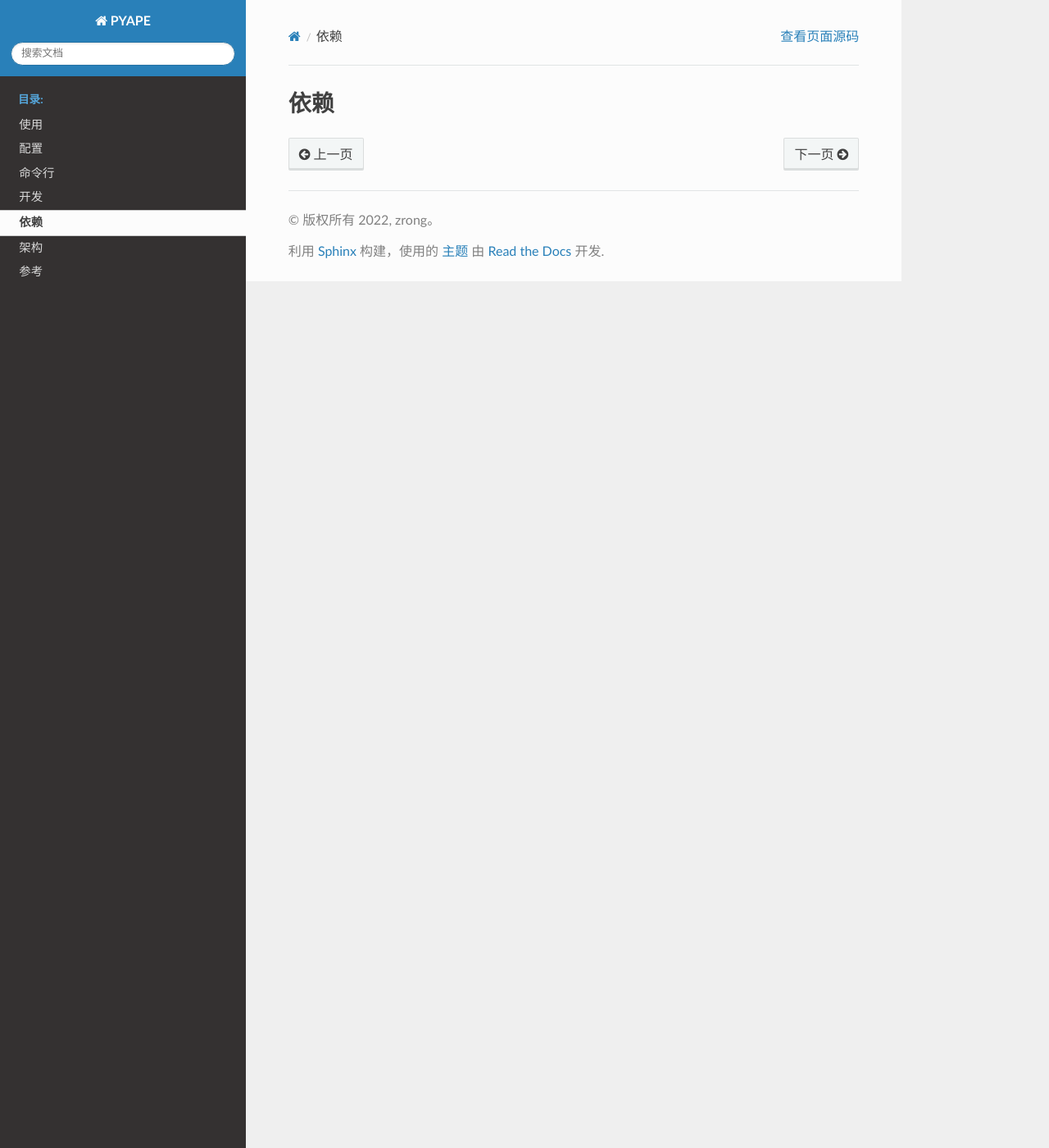
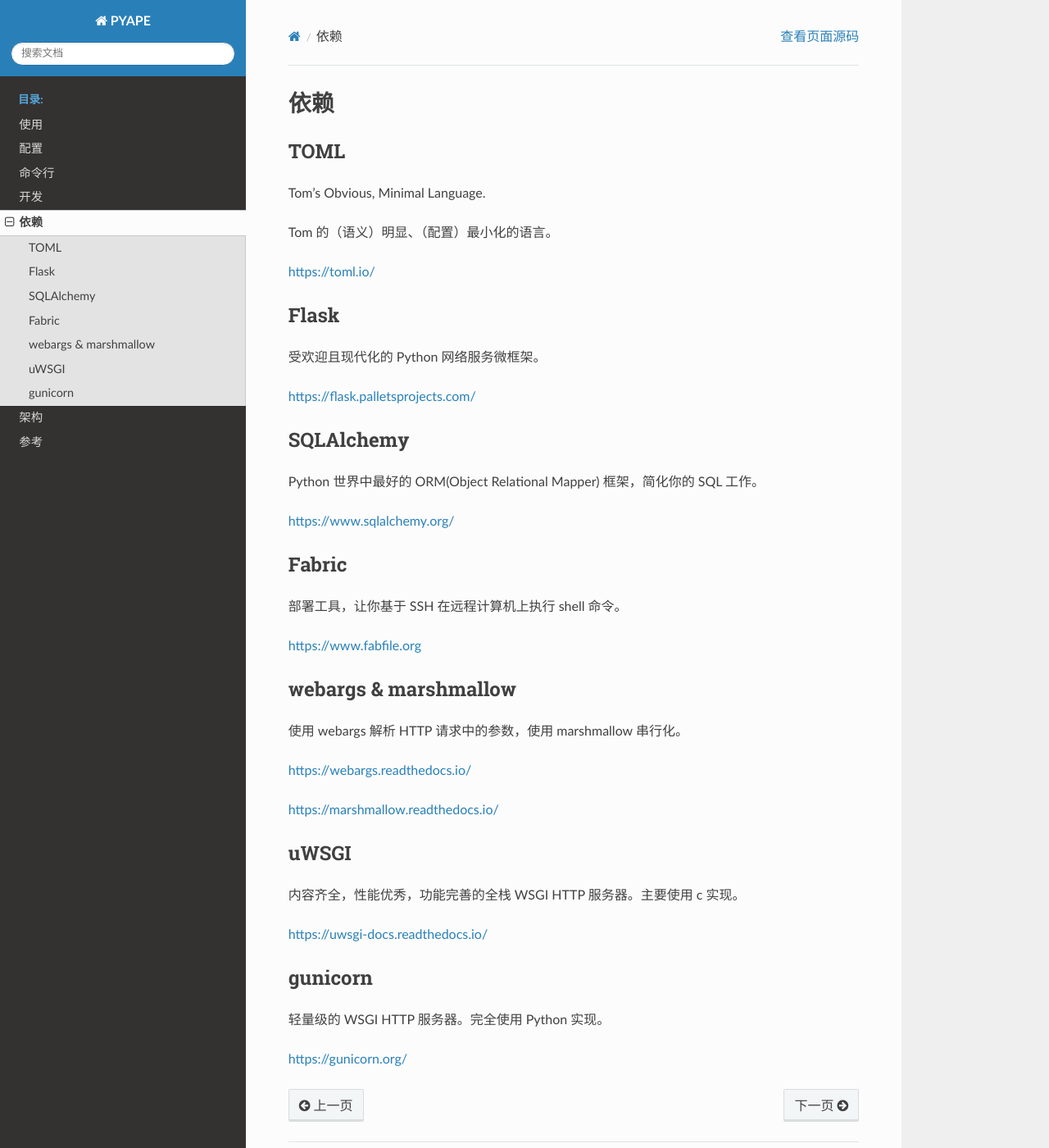
Before and after one commit to zrong/pyape, a Sphinx documentation site: the page built from docs/dependent.rst, in a window 1280 px wide and 1400 px high. Shown: the whole window at 82% size. Built offline with Sphinx 7.4.7 and the Read the Docs theme 2.0.0, drawn with Linux system fonts in a browser that asks for light colours.

Commit message:
refine doc

```diff
--- a/docs/architecture.rst
+++ b/docs/architecture.rst
@@ -58,7 +56,7 @@
                 return state.db.get_engine(self.app, bind=bind_key)
         return SessionBase.get_bind(self, mapper, clause)
 
-pyape 采用了另一种方法。下面截取 :ref:`pyape.db.DBManager <pyape_db_dbmanager>` 的一部分代码来说明：
+pyape 采用了另一种方法。下面截取 :ref:`pyape.db.DBManager <pyape.db.DBManager>` 的一部分代码来说明：
 
 .. code-block:: python
 
--- a/docs/dependent.rst
+++ b/docs/dependent.rst
@@ -1,2 +1,56 @@
 依赖
 ================
+
+TOML
+---------
+
+Tom's Obvious, Minimal Language.
+
+Tom 的（语义）明显、（配置）最小化的语言。
+
+https://toml.io/
+
+Flask
+---------------
+
+受欢迎且现代化的 Python 网络服务微框架。
+
+https://flask.palletsprojects.com/
+
+SQLAlchemy
+-------------
+
+Python 世界中最好的 ORM(Object Relational Mapper) 框架，简化你的 SQL 工作。
+
+https://www.sqlalchemy.org/
+
+Fabric
+---------------
+
+部署工具，让你基于 SSH 在远程计算机上执行 shell 命令。
+
+https://www.fabfile.org
+
+webargs & marshmallow
+-------------------------
+
+使用 webargs 解析 HTTP 请求中的参数，使用 marshmallow 串行化。
+
+https://webargs.readthedocs.io/
+
+https://marshmallow.readthedocs.io/
+
+uWSGI
+-------------
+
+内容齐全，性能优秀，功能完善的全栈 WSGI HTTP 服务器。主要使用 c 实现。
+
+https://uwsgi-docs.readthedocs.io/
+
+
+gunicorn
+--------------------
+
+轻量级的 WSGI HTTP 服务器。完全使用 Python 实现。
+
+https://gunicorn.org/
```
Also changed, not shown: other parts of docs/architecture.rst (+1 -3 lines).
